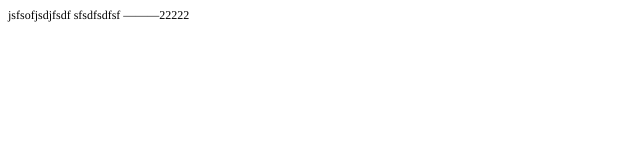
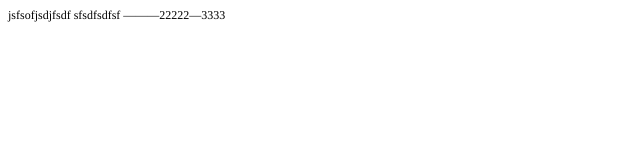
Before and after one commit to zhang1990727660/myCode, a plain HTML site: page index.html in a window 1280 px wide. Shown: the full height of the page, 0-640 px from the left. Drawn offline with Linux system fonts and the light colour scheme.

Commit message:
commit index.html

```diff
--- a/index.html
+++ b/index.html
@@ -12,6 +12,6 @@
   </style>
 </head>
 <body>
-<p class="p1"><span class="s1">jsfsofjsdjfsdf sfsdfsdfsf ———22222</span></p>
+<p class="p1"><span class="s1">jsfsofjsdjfsdf sfsdfsdfsf ———22222—3333</span></p>
 </body>
 </html>
```
